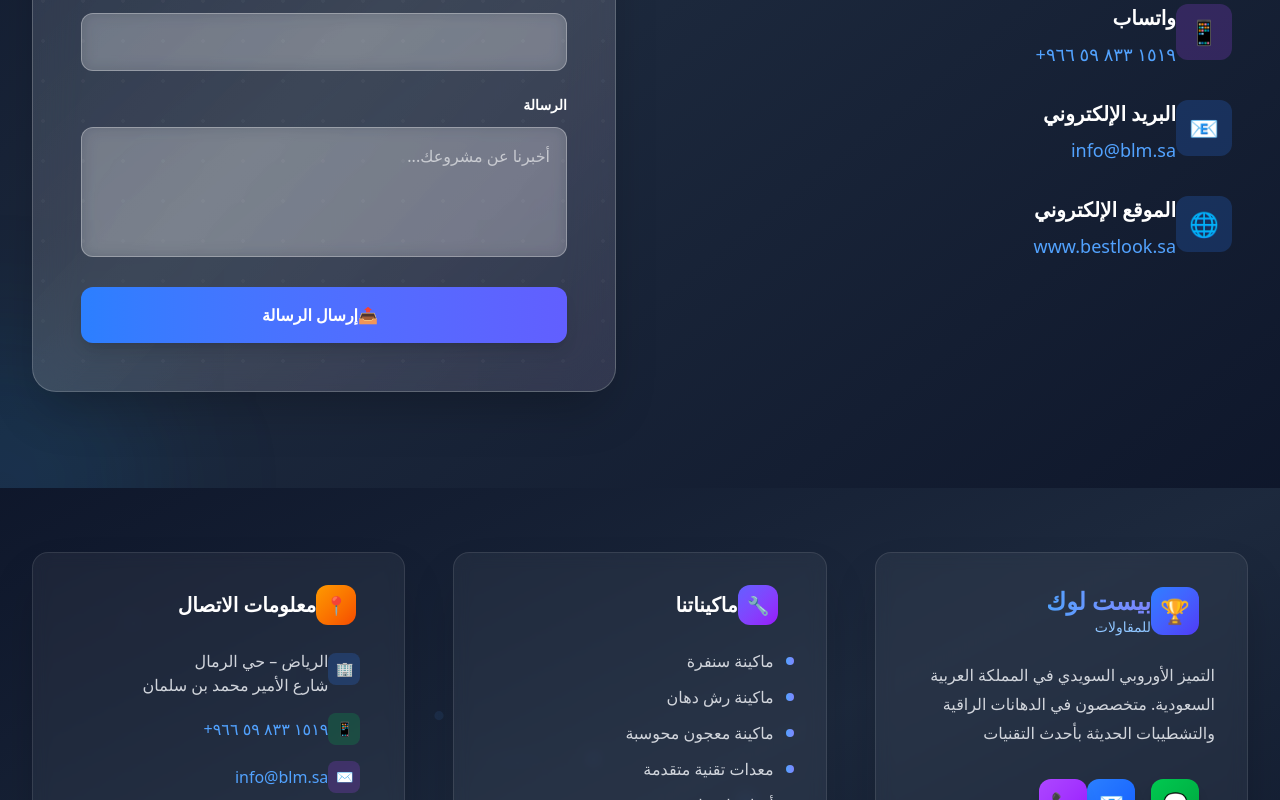
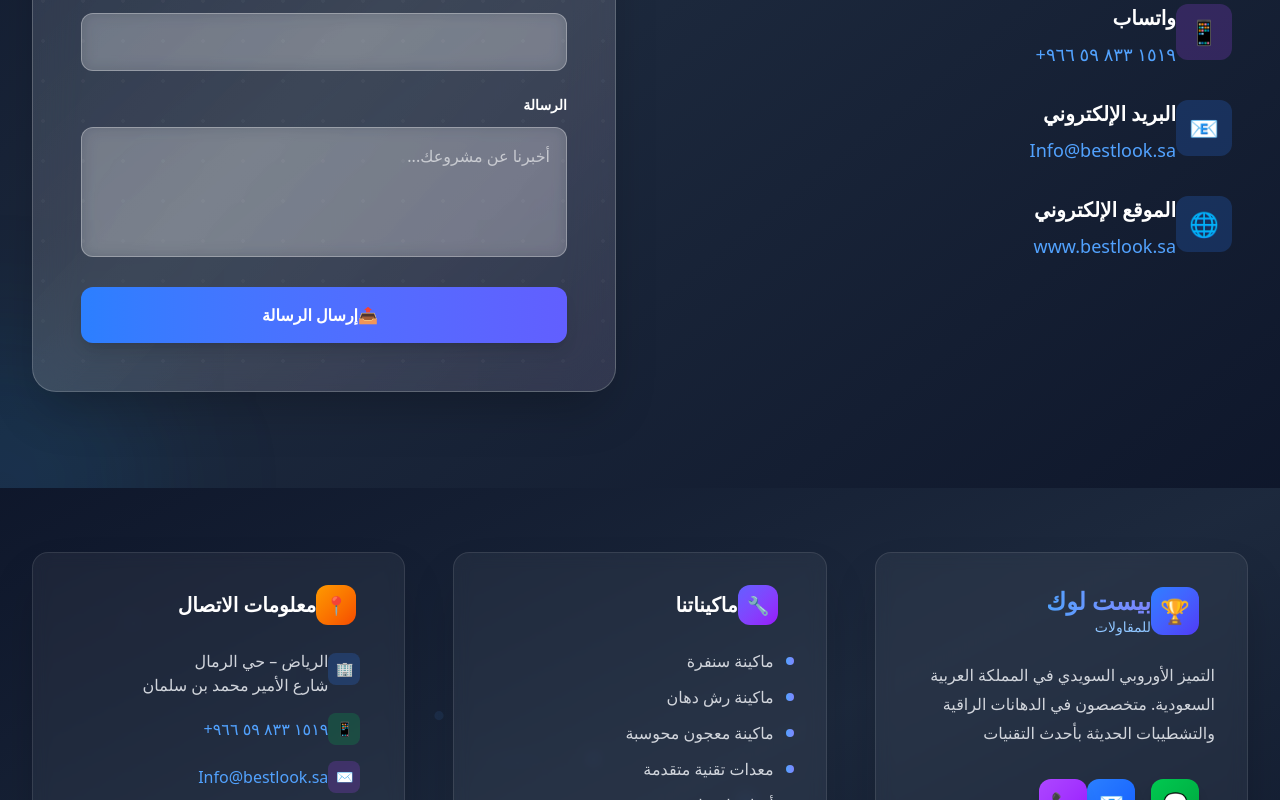
Before and after one commit to ChristDev619/blm, a Next.js app: page /ar in a window 1280 px wide. Shown: the part 9200-10000 px from the top of the page. Built offline with nearby package versions, Linux system fonts and the light colour scheme.

Commit message:
Replace info@blm.sa with Info@bestlook.sa across all files

```diff
--- a/app/[locale]/layout.tsx
+++ b/app/[locale]/layout.tsx
@@ -88,7 +88,7 @@
       : "Specialized contracting company in high-end paints and modern finishes in Saudi Arabia",
     "url": "https://blm.sa",
     "telephone": "+966598339151",
-    "email": "info@blm.sa",
+    "email": "Info@bestlook.sa",
     "address": {
       "@type": "PostalAddress",
       "streetAddress": locale === 'ar' ? "شارع الأمير محمد بن سلمان" : "Prince Mohammed bin Salman Street",
--- a/app/api/contact/route.ts
+++ b/app/api/contact/route.ts
@@ -18,7 +18,7 @@
 
 // Email configuration
 const EMAIL_CONFIG = {
-  to: 'info@blm.sa',
+  to: 'Info@bestlook.sa',
   subject: 'New Contact Form Submission - Best Look Contracting',
   from: process.env.EMAIL_USER || 'noreply@bestlook.com'
 };
--- a/components/Contact.tsx
+++ b/components/Contact.tsx
@@ -269,7 +269,7 @@
                       {getTranslation(locale, 'contact.info.email.title')}
                     </h4>
                     <a
-                      href="mailto:info@blm.sa"
+                      href="mailto:Info@bestlook.sa"
                       className="text-blue-400 hover:text-blue-300 transition-colors duration-200 text-lg"
                     >
                       {getTranslation(locale, 'contact.info.email.value')}
--- a/components/Footer.tsx
+++ b/components/Footer.tsx
@@ -155,7 +155,7 @@
                     <span className="text-xl">💬</span>
                   </motion.a>
                   <motion.a
-                    href="mailto:info@blm.sa"
+                    href="mailto:Info@bestlook.sa"
                     className="w-12 h-12 bg-gradient-to-br from-blue-500 to-blue-600 rounded-xl flex items-center justify-center text-white shadow-lg hover:shadow-blue-500/25 transition-all duration-300"
                     whileHover={{ scale: 1.1, rotate: -5 }}
                     whileTap={{ scale: 0.95 }}
@@ -296,7 +296,7 @@
                       <span className="text-purple-400 text-sm">✉️</span>
                     </div>
                     <a
-                      href="mailto:info@blm.sa"
+                      href="mailto:Info@bestlook.sa"
                       className="text-blue-400 hover:text-blue-300 transition-colors duration-300 font-medium"
                       dir={locale === 'ar' ? 'rtl' : 'ltr'}
                     >
--- a/messages/ar.json
+++ b/messages/ar.json
@@ -173,7 +173,7 @@
       },
       "email": {
         "title": "البريد الإلكتروني",
-        "value": "info@blm.sa"
+        "value": "Info@bestlook.sa"
       },
       "website": {
         "title": "الموقع الإلكتروني",
@@ -260,7 +260,7 @@
         "line2": "شارع الأمير محمد بن سلمان"
       },
       "phone": "١٥١٩ ٨٣٣ ٥٩ ٩٦٦+",
-      "email": "info@blm.sa"
+      "email": "Info@bestlook.sa"
     },
     "copyright": "© بيست لوك للمقاولات. جميع الحقوق محفوظة",
     "links": {
--- a/messages/en.json
+++ b/messages/en.json
@@ -173,7 +173,7 @@
       },
       "email": {
         "title": "Email",
-        "value": "info@blm.sa"
+        "value": "Info@bestlook.sa"
       },
       "website": {
         "title": "Website",
@@ -260,7 +260,7 @@
         "line2": "Prince Mohammed bin Salman Street"
       },
       "phone": "+966 59 833 1519",
-      "email": "info@blm.sa"
+      "email": "Info@bestlook.sa"
     },
     "copyright": "© Best Look Contracting. All rights reserved",
     "links": {
```
Also changed, not shown: 1 other file (tests, documents, lock files or other folders).
